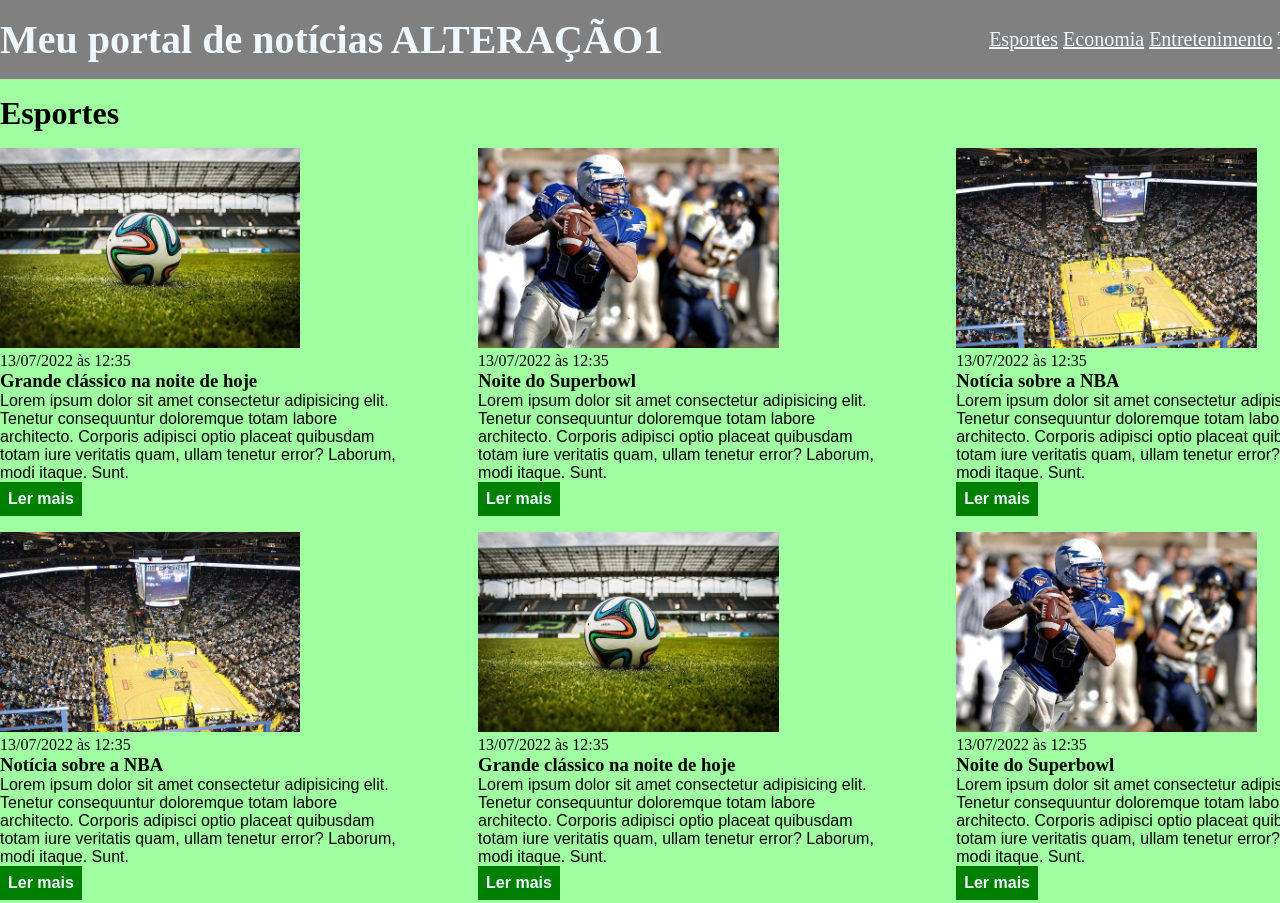
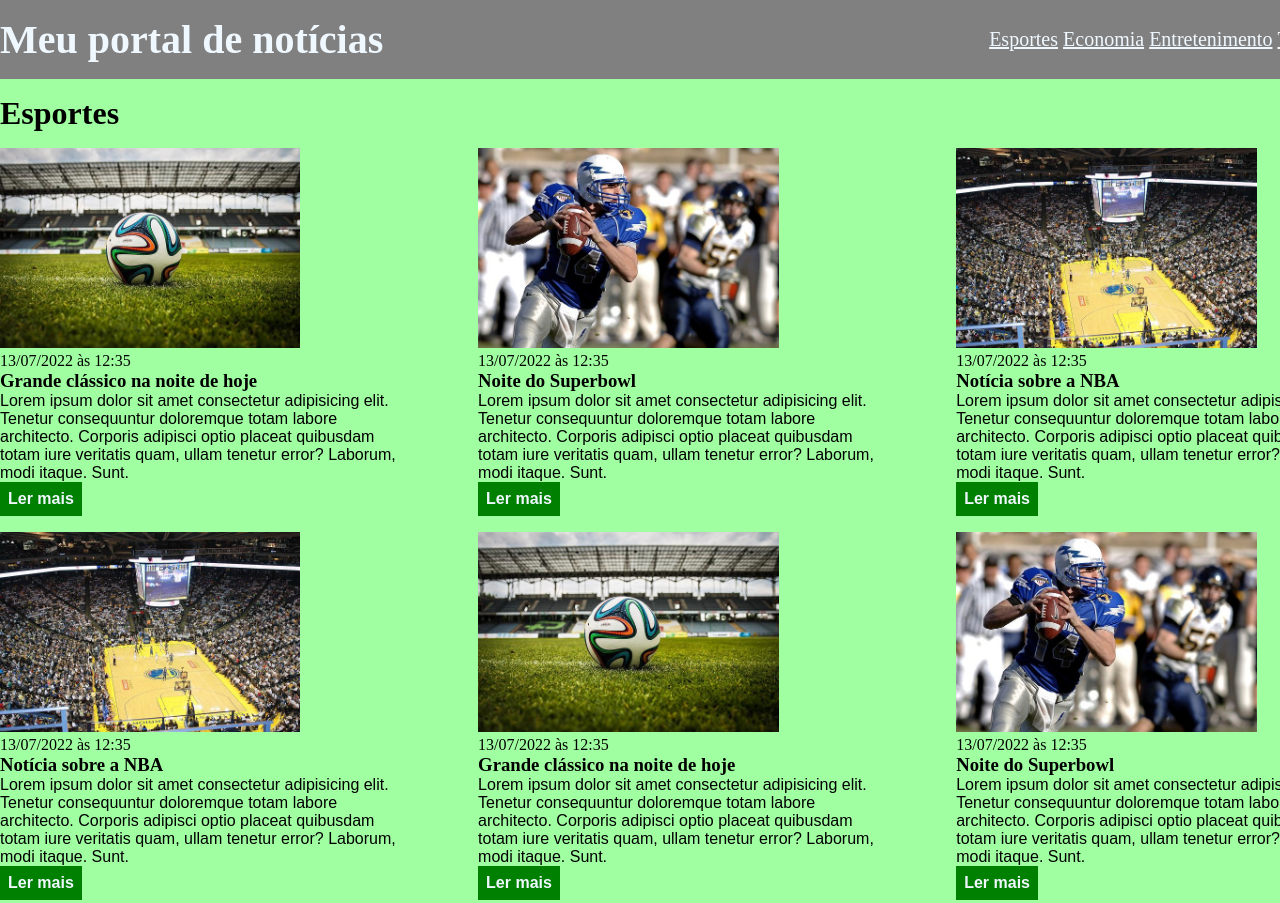
Before and after one commit to danilosazevedo/curso_ebac_frontend, a plain HTML site: page index.html in a window 1280 px wide. Shown: the top 903 px of the page. Drawn offline with Linux system fonts and the light colour scheme.

Commit message:
Arquivo Inicial

```diff
--- a/index.html
+++ b/index.html
@@ -12,7 +12,7 @@
 <body>
     <header>
         <div class="container">
-            <h1>Meu portal de notícias ALTERAÇÃO1</h1>
+            <h1>Meu portal de notícias</h1>
             <nav>
                 <ul>
                     <li>
```
